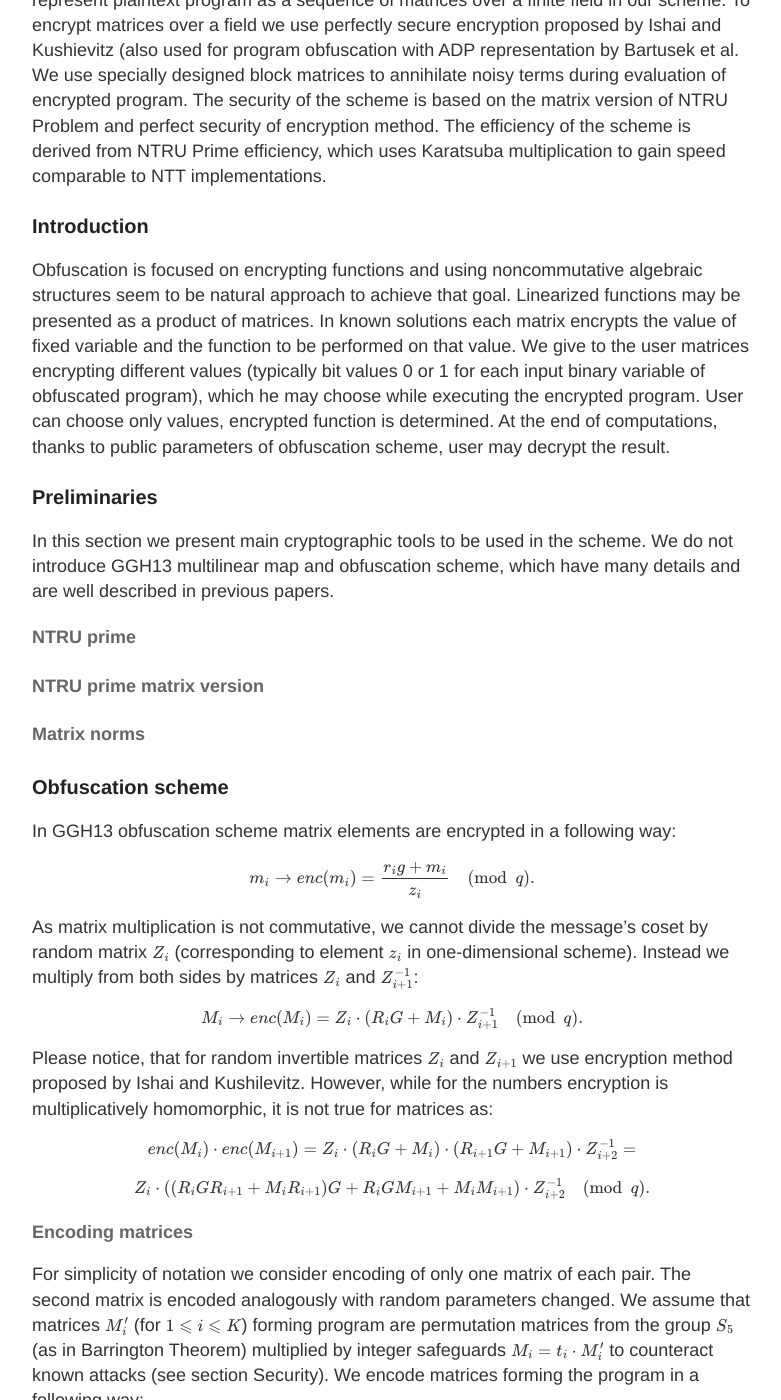
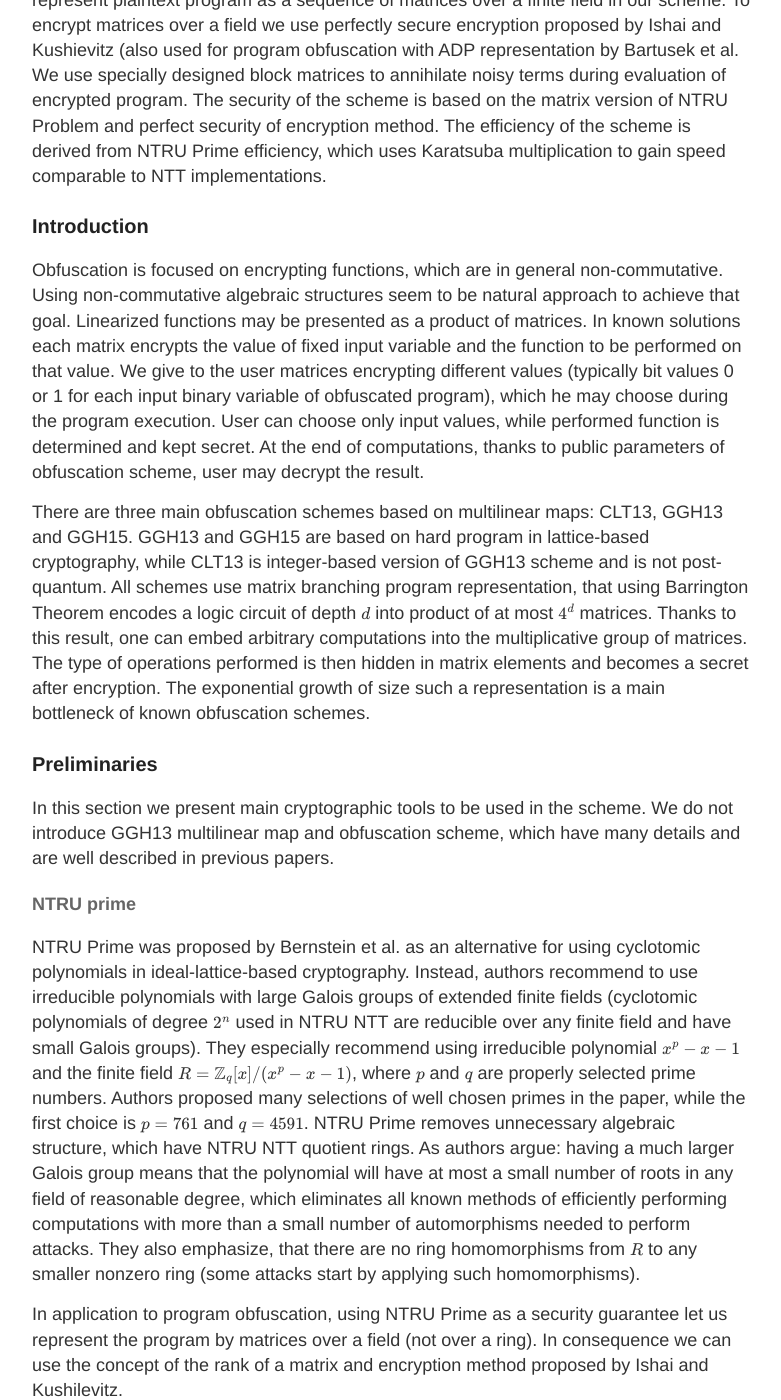
Before and after one commit to keIpie/keIpie.github.io, a Jekyll site: the page built from obf/_posts/2021-3-17-ggh13matrix.md, in a window 1280 px wide and 1400 px high, scrolled down 562 px. Shown: the whole window, without its empty margins (248-1029 px from the left). Built offline with Jekyll 4.4.1, drawn with Linux system fonts in a browser that asks for light colours; formulas are drawn with MathJax 3.

Commit message:
ggh13mat popr

```diff
--- a/obf/_posts/2021-3-17-ggh13matrix.md
+++ b/obf/_posts/2021-3-17-ggh13matrix.md
@@ -11,13 +11,19 @@ razem po angielksu.
 
 ### Introduction
 
-Obfuscation is focused on encrypting functions and using noncommutative algebraic structures seem to be natural approach to achieve that goal. Linearized functions may be presented as a product of matrices. In known solutions each matrix encrypts the value of fixed variable and the function to be performed on that value. We give to the user matrices encrypting different values (typically bit values 0 or 1 for each input binary variable of obfuscated program), which he may choose while executing the encrypted program. User can choose only values, encrypted function is determined. At the end of computations, thanks to public parameters of obfuscation scheme, user may decrypt the result.
+Obfuscation is focused on encrypting functions, which are in general non-commutative. Using non-commutative algebraic structures seem to be natural approach to achieve that goal. Linearized functions may be presented as a product of matrices. In known solutions each matrix encrypts the value of fixed input variable and the function to be performed on that value. We give to the user matrices encrypting different values (typically bit values 0 or 1 for each input binary variable of obfuscated program), which he may choose during the program execution. User can choose only input values, while performed function is determined and kept secret. At the end of computations, thanks to public parameters of obfuscation scheme, user may decrypt the result.
+
+There are three main obfuscation schemes based on multilinear maps: CLT13, GGH13 and GGH15. GGH13 and GGH15 are based on hard program in lattice-based cryptography, while CLT13 is integer-based version of GGH13 scheme and is not post-quantum. All schemes use matrix branching program representation, that using Barrington Theorem encodes a logic circuit of depth $d$ into product of at most $4^d$ matrices. Thanks to this result, one can embed arbitrary computations into the multiplicative group of matrices. The type of operations performed is then hidden in matrix elements and becomes a secret after encryption. The exponential growth of size such a representation is a main bottleneck of known obfuscation schemes.
 
 ### Preliminaries
 
 In this section we present main cryptographic tools to be used in the scheme. We do not introduce GGH13 multilinear map and obfuscation scheme, which have many details and are well described in previous papers.
 
 #### NTRU prime
+
+NTRU Prime was proposed by Bernstein et al. as an alternative for using cyclotomic polynomials in ideal-lattice-based cryptography. Instead, authors recommend to use irreducible polynomials with large Galois groups of extended finite fields (cyclotomic polynomials of degree $2^n$ used in NTRU NTT are reducible over any finite field and have small Galois groups). They especially recommend using irreducible polynomial $x^p-x-1$ and the finite field $R = \mathbb{Z}_q[x]/(x^p-x-1)$, where $p$ and $q$ are properly selected prime numbers. Authors proposed many selections of well chosen primes in the paper, while the first choice is $p=761$ and $q=4591$. NTRU Prime removes unnecessary algebraic structure, which have NTRU NTT quotient rings. As authors argue: having a much larger Galois group means that the polynomial will have at most a small number of roots in any field of reasonable degree, which eliminates all known methods of efficiently performing computations with more than a small number of automorphisms needed to perform attacks. They also emphasize, that there are no ring homomorphisms from $R$ to any smaller nonzero ring (some attacks start by applying such homomorphisms).
+
+In application to program obfuscation, using NTRU Prime as a security guarantee let us represent the program by matrices over a field (not over a ring). In consequence we can use the concept of the rank of a matrix and encryption method proposed by Ishai and Kushilevitz.
 
 #### NTRU prime matrix version
 
```
Also changed, not shown: pq/_posts/2021-3-19-nist-round-3-alt.md (+1 -1 lines).
